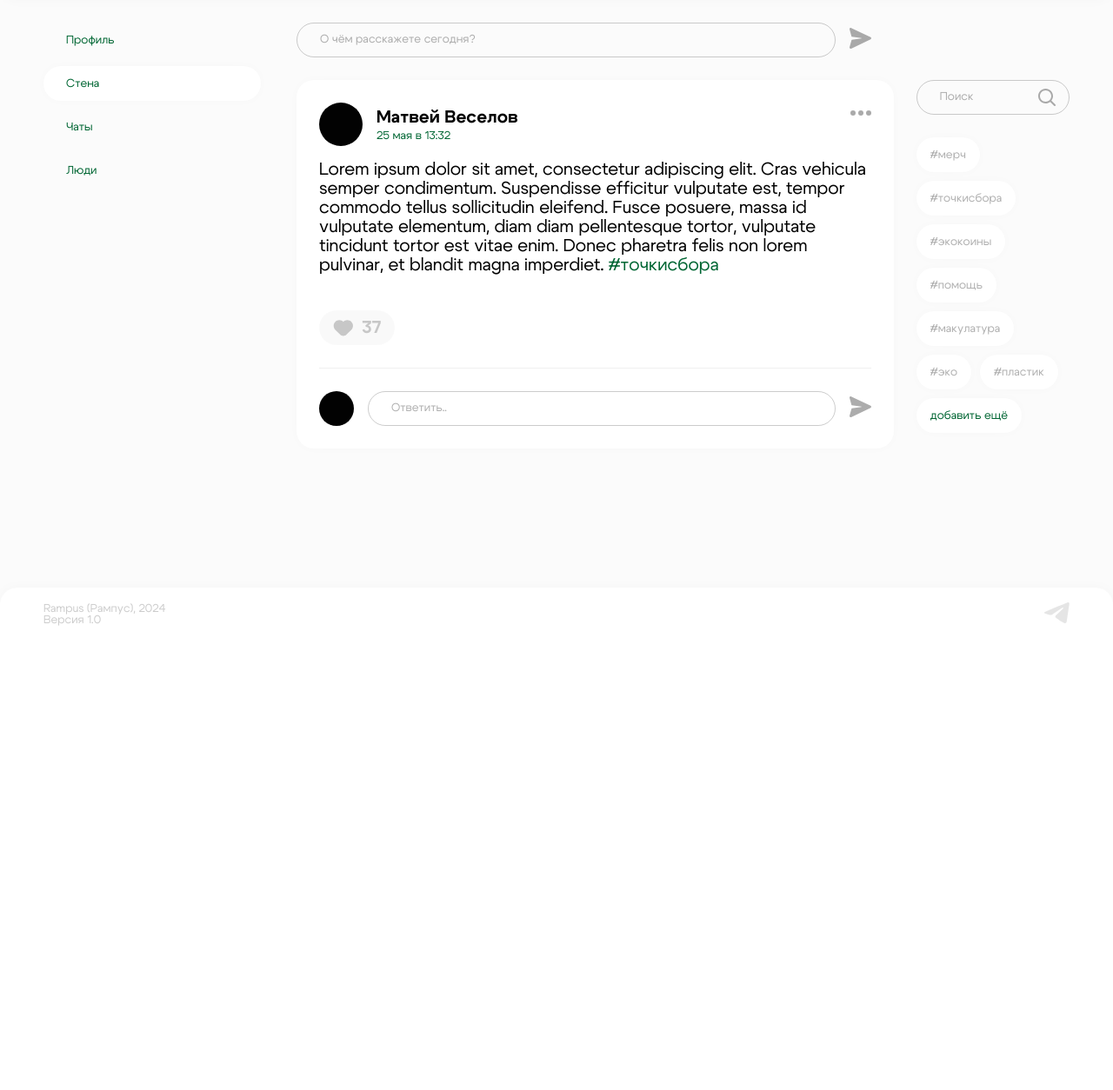
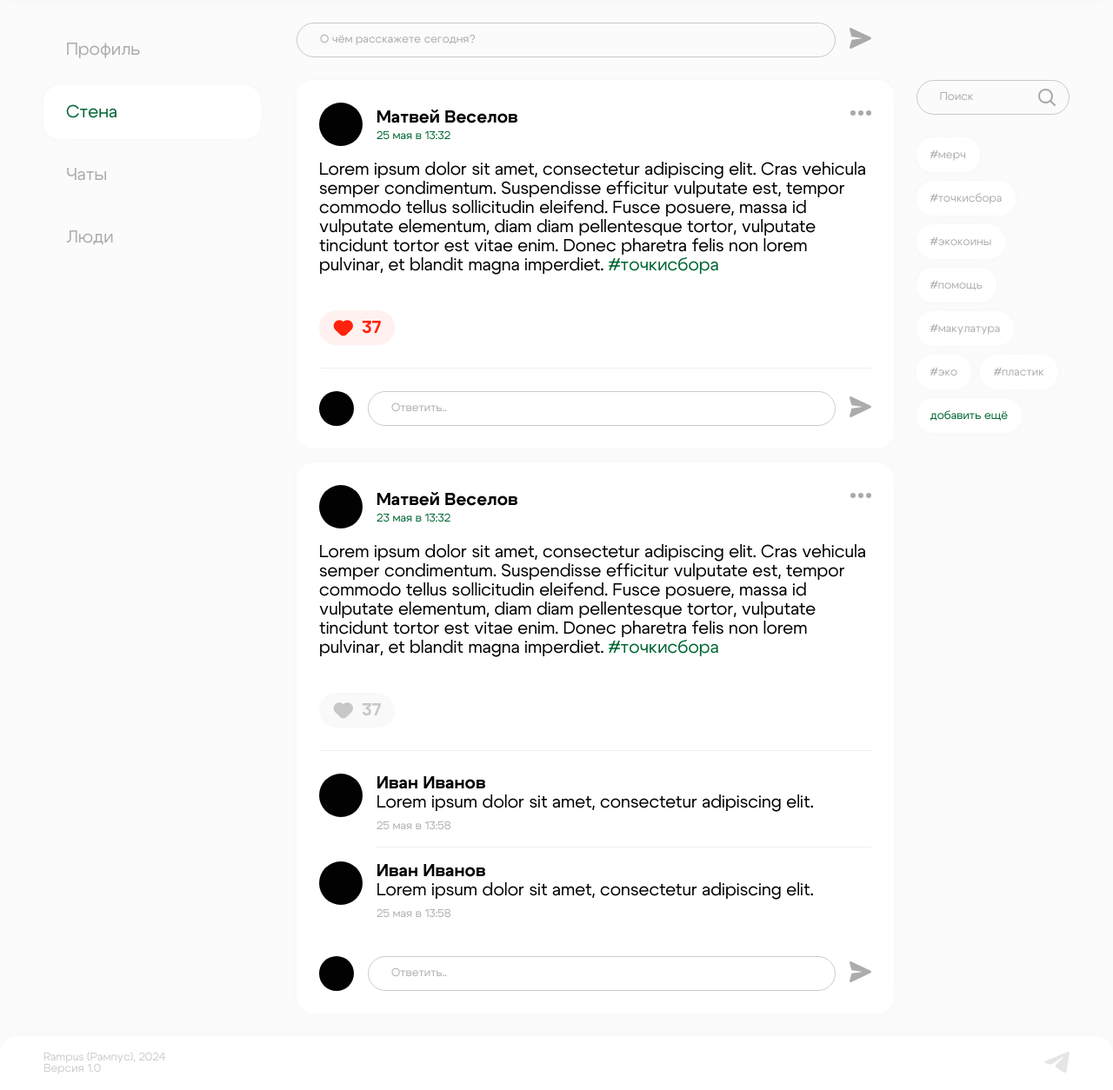
Before and after one commit to veselovese/rampus, a PHP site: page /wall in a window 1280 px wide. Shown: the part 62-1316 px from the top of the page at 87% size. Before the commit the page ends 782 px from the top, so only its background shows below. Run offline with PHP 8.4, Linux system fonts and the light colour scheme.

Commit message:
wall`s page ready

```diff
--- a/css/main.css
+++ b/css/main.css
@@ -387,14 +387,14 @@ input {
 }
 
 .first-part a {
-    font-size: var(--font-size-1);
+    font-size: var(--font-size-2);
     display: inline-block;
-    color: var(--main-accent-color);
+    color: var(--else-text-color-50);
 }
 
 .first-part li {
     display: flex;
-    padding: 1.35rem 2.6rem;
+    padding: 2.1rem 2.6rem;
     border-radius: 2rem;
     min-width: 13.935rem;
 }
@@ -403,9 +403,13 @@ input {
     color: var(--error-accent-color);
 }
 
-.active {
+#active {
     box-shadow: var(--shadow-small);
     background-color: var(--block-color);
+}
+
+#active a {
+    color: var(--main-accent-color);
 }
 
 .second-and-third-parts {
@@ -432,7 +436,7 @@ input {
     align-items: center;
     border-radius: 2rem;
     color: var(--else-text-color-33);
-    font-weight: 700;
+    font-weight: 620;
     gap: 1rem;
     max-width: max-content;
 }
--- a/css/wall.css
+++ b/css/wall.css
@@ -214,7 +214,7 @@
 
 .wall__user-info p {
     margin: 0;
-    font-weight: 700;
+    font-weight: 620;
 }
 
 .wall__user-info span {
@@ -235,3 +235,44 @@
     border-radius: 2rem;
     margin: 0;
 }
+
+.wall__comments .other-users img {
+    max-width: 50px;
+    max-height: 50px;
+    border-radius: 2.5rem;
+    margin: 0
+}
+
+.wall__comments .other-users .user-comment {
+    display: flex;
+    gap: 1.6rem;
+    margin: 1.6rem 0;
+}
+
+.wall__comments .other-users {
+    margin: 2.6rem 0 4.1rem;
+}
+
+.wall__comments .other-users .user-comment:first-child {
+    margin: 2.6rem 0 1.6rem;
+}
+
+.wall__comments .other-users p {
+    margin: 0;
+}
+
+.wall__comments .other-users .first-and-second-names {
+    font-weight: 620;
+}
+
+.wall__comments .other-users .date {
+    display: inline-block;
+    font-size: var(--font-size-1);
+    color: var(--else-text-color-50);
+    margin-top: 1rem;
+}
+
+.wall__comments .other-users .div-line {
+    margin-left: 6.6rem;
+    width: auto;
+}
--- a/profile.php
+++ b/profile.php
@@ -20,7 +20,7 @@ session_start();
         <section class="wrapper main-section">
             <nav class="first-part">
                 <ul>
-                    <li class="active"><a href="./profile">Профиль</a></li>
+                    <li id="active"><a href="./profile">Профиль</a></li>
                     <li><a href="./wall">Стена</a></li>
                     <li><a href="./chats">Чаты</a></li>
                     <li><a href="./people">Люди</a></li>
--- a/wall.php
+++ b/wall.php
@@ -21,7 +21,7 @@ session_start();
             <nav class="first-part">
                 <ul>
                     <li><a href="./profile">Профиль</a></li>
-                    <li class="active"><a href="./wall">Стена</a></li>
+                    <li id="active"><a href="./wall">Стена</a></li>
                     <li><a href="./chats">Чаты</a></li>
                     <li><a href="./people">Люди</a></li>
                 </ul>
@@ -48,12 +48,58 @@ session_start();
                                     <img src="pics/ThreeDotsIcon.svg">
                                 </div>
                                 <p>Lorem ipsum dolor sit amet, consectetur adipiscing elit. Cras vehicula semper condimentum. Suspendisse efficitur vulputate est, tempor commodo tellus sollicitudin eleifend. Fusce posuere, massa id vulputate elementum, diam diam pellentesque tortor, vulputate tincidunt tortor est vitae enim. Donec pharetra felis non lorem pulvinar, et blandit magna imperdiet. <span>#точкисбора</span></p>
+                                <button id="liked" class="like-button"><svg width="23" height="19" viewBox="0 0 23 19" fill="none" xmlns="http://www.w3.org/2000/svg">
+                                        <path fill-rule="evenodd" clip-rule="evenodd" d="M15.3643 17.1232L21.0488 11.4387L21.0494 11.4394C21.6548 10.834 22.135 10.1153 22.4626 9.32432C22.7903 8.53335 22.9589 7.6856 22.9589 6.82947C22.9589 5.97334 22.7903 5.12559 22.4626 4.33463C22.135 3.54366 21.6548 2.82498 21.0494 2.2196C20.4441 1.61423 19.7254 1.13402 18.9344 0.806393C18.1434 0.478767 17.2957 0.310142 16.4396 0.310145C15.5834 0.310148 14.7357 0.478778 13.9447 0.806409C13.1541 1.13391 12.4356 1.61388 11.8304 2.21893L11.8289 2.21742L11.8279 2.21836C11.2229 1.61375 10.5048 1.1341 9.71455 0.806772C8.92359 0.479147 8.07584 0.310521 7.2197 0.310524C6.36357 0.310526 5.51582 0.479157 4.72486 0.806787C3.93389 1.13442 3.2152 1.61463 2.60982 2.22001C2.00444 2.82539 1.52423 3.54408 1.1966 4.33504C0.868969 5.12601 0.700339 5.97376 0.700335 6.82989C0.700332 7.68602 0.868959 8.53377 1.19658 9.32474C1.52421 10.1157 2.00442 10.8344 2.60979 11.4398L2.60985 11.4397L8.29331 17.1232C10.2459 19.0758 13.4117 19.0758 15.3643 17.1232Z" />
+                                    </svg>
+                                    <span>37</span></button>
+                                <div class="div-line"></div>
+                                <div class="wall__comments">
+                                    <div class="current-user">
+                                        <img src="uploads/avatar/noavatar.jpg">
+                                        <form action="./comment">
+                                            <input required placeholder="Ответить..">
+                                            <button type="submit"><img src="pics/SendIcon.svg"></button>
+                                        </form>
+                                    </div>
+                                </div>
+                            </div>
+                            <div class="user-post">
+                                <div>
+                                    <div class="wall__user-info">
+                                        <img class="avatar" src="uploads/avatar/noavatar.jpg">
+                                        <div>
+                                            <p class="first-and-second-names">Матвей Веселов</p>
+                                            <span>23 мая в 13:32</span>
+                                        </div>
+                                    </div>
+                                    <img src="pics/ThreeDotsIcon.svg">
+                                </div>
+                                <p>Lorem ipsum dolor sit amet, consectetur adipiscing elit. Cras vehicula semper condimentum. Suspendisse efficitur vulputate est, tempor commodo tellus sollicitudin eleifend. Fusce posuere, massa id vulputate elementum, diam diam pellentesque tortor, vulputate tincidunt tortor est vitae enim. Donec pharetra felis non lorem pulvinar, et blandit magna imperdiet. <span>#точкисбора</span></p>
                                 <button class="like-button"><svg width="23" height="19" viewBox="0 0 23 19" fill="none" xmlns="http://www.w3.org/2000/svg">
                                         <path fill-rule="evenodd" clip-rule="evenodd" d="M15.3643 17.1232L21.0488 11.4387L21.0494 11.4394C21.6548 10.834 22.135 10.1153 22.4626 9.32432C22.7903 8.53335 22.9589 7.6856 22.9589 6.82947C22.9589 5.97334 22.7903 5.12559 22.4626 4.33463C22.135 3.54366 21.6548 2.82498 21.0494 2.2196C20.4441 1.61423 19.7254 1.13402 18.9344 0.806393C18.1434 0.478767 17.2957 0.310142 16.4396 0.310145C15.5834 0.310148 14.7357 0.478778 13.9447 0.806409C13.1541 1.13391 12.4356 1.61388 11.8304 2.21893L11.8289 2.21742L11.8279 2.21836C11.2229 1.61375 10.5048 1.1341 9.71455 0.806772C8.92359 0.479147 8.07584 0.310521 7.2197 0.310524C6.36357 0.310526 5.51582 0.479157 4.72486 0.806787C3.93389 1.13442 3.2152 1.61463 2.60982 2.22001C2.00444 2.82539 1.52423 3.54408 1.1966 4.33504C0.868969 5.12601 0.700339 5.97376 0.700335 6.82989C0.700332 7.68602 0.868959 8.53377 1.19658 9.32474C1.52421 10.1157 2.00442 10.8344 2.60979 11.4398L2.60985 11.4397L8.29331 17.1232C10.2459 19.0758 13.4117 19.0758 15.3643 17.1232Z" />
                                     </svg>
                                     <span>37</span></button>
                                 <div class="div-line"></div>
                                 <div class="wall__comments">
+                                    <div class="other-users">
+                                        <div class="user-comment">
+                                            <img src="uploads/avatar/noavatar.jpg">
+                                            <div>
+                                                <p class="first-and-second-names">Иван Иванов</p>
+                                                <p class="comment-text">Lorem ipsum dolor sit amet, consectetur adipiscing elit.</p>
+                                                <span class="date">25 мая в 13:58</span>
+                                            </div>
+                                        </div>
+                                        <div class="div-line"></div>
+                                        <div class="user-comment">
+                                            <img src="uploads/avatar/noavatar.jpg">
+                                            <div>
+                                                <p class="first-and-second-names">Иван Иванов</p>
+                                                <p class="comment-text">Lorem ipsum dolor sit amet, consectetur adipiscing elit.</p>
+                                                <span class="date">25 мая в 13:58</span>
+                                            </div>
+                                        </div>
+                                    </div>
                                     <div class="current-user">
                                         <img src="uploads/avatar/noavatar.jpg">
                                         <form action="./comment">
```
Also changed, not shown: css/profile.css (+4 -4 lines).
